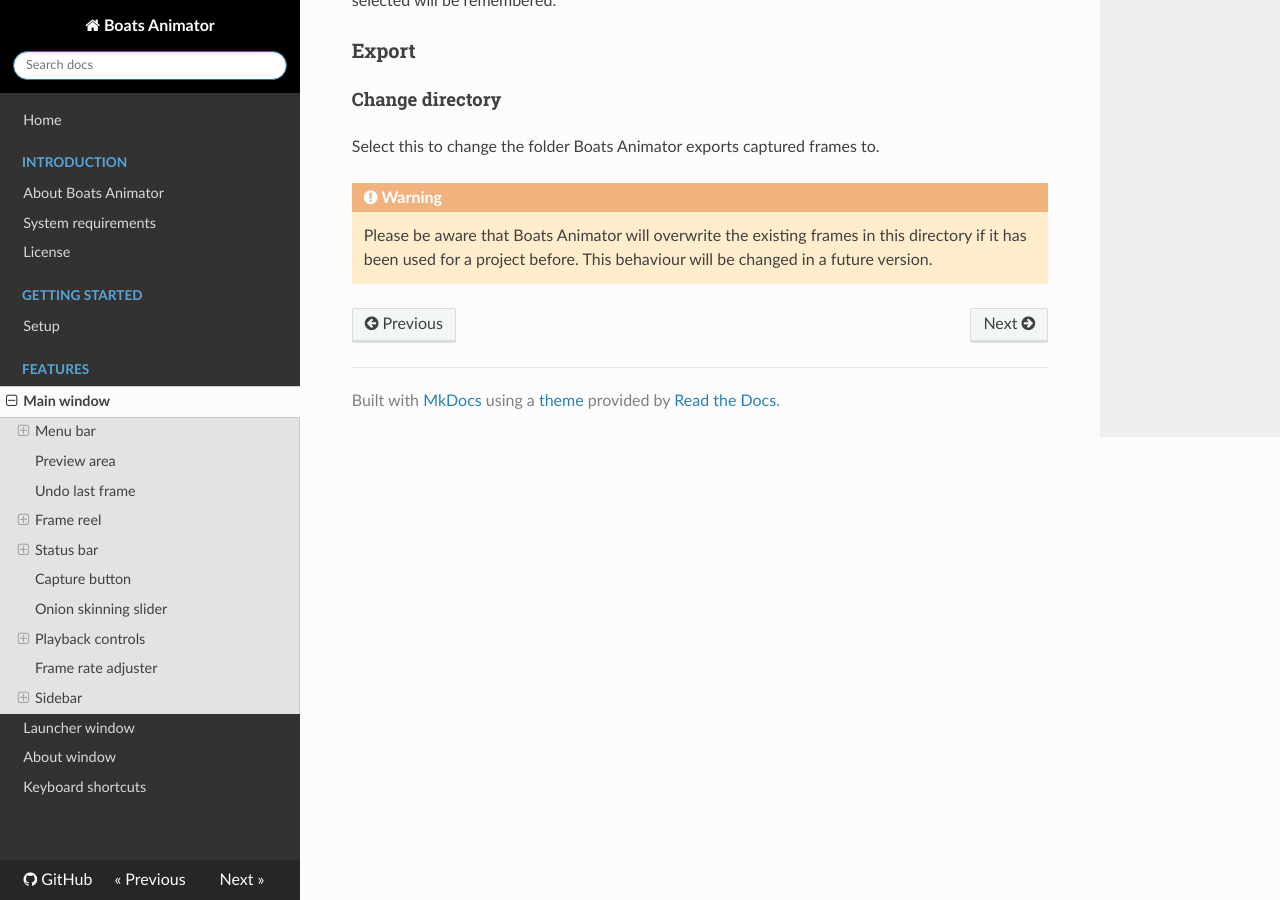
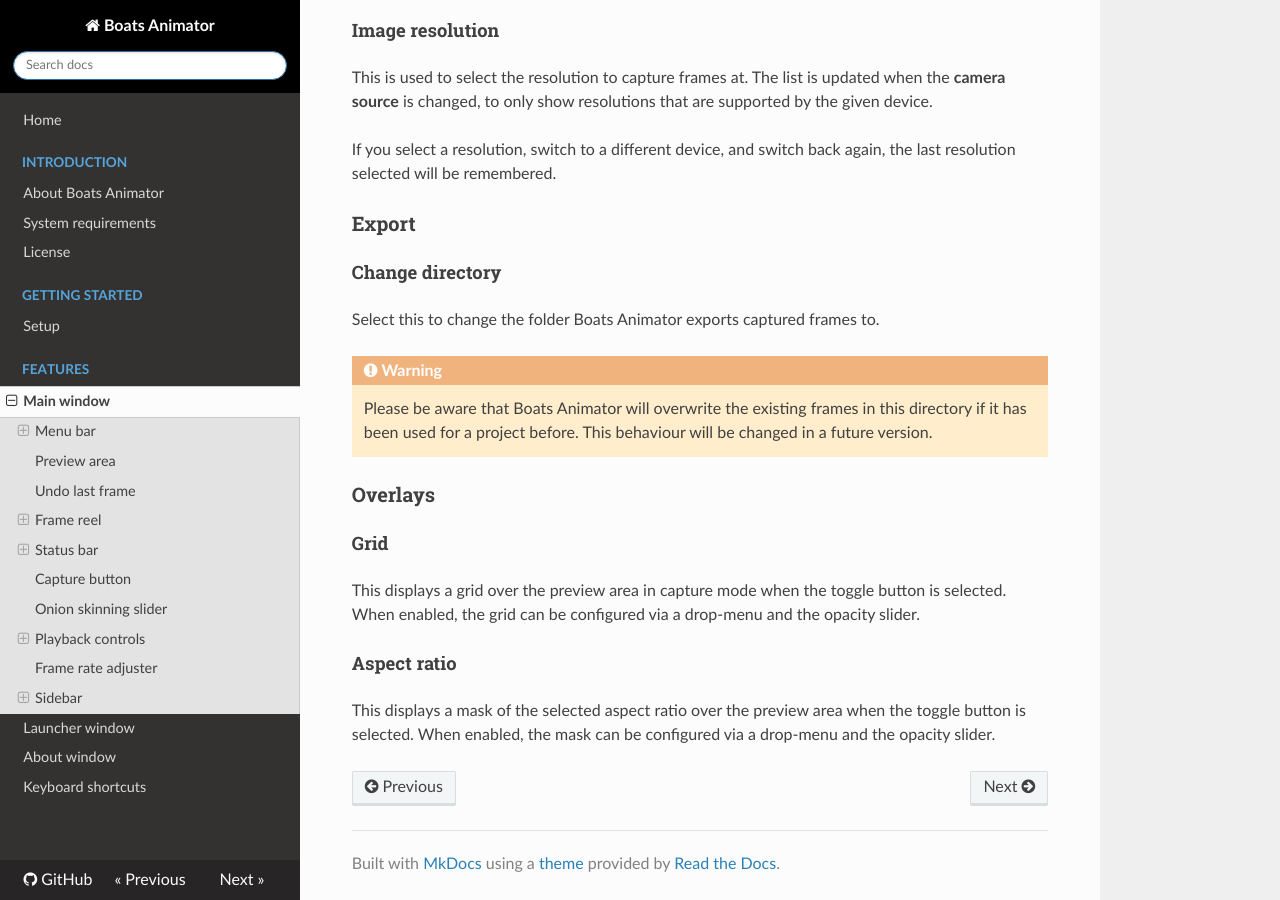
Before and after one commit to charlielee/boats-animator, an MkDocs documentation site: the page built from docs/features/main-window.md, in a window 1280 px wide and 900 px high, scrolled down 7819 px. Built offline with MkDocs 1.6.1, drawn with Linux system fonts in a browser that asks for light colours; nearby versions of some CDN libraries; old or Windows-style settings are respelled for this version of MkDocs; some of the changed text lies outside the part shown.

Commit message:
Documentation

```diff
--- a/docs/features/main-window.md
+++ b/docs/features/main-window.md
@@ -154,3 +154,11 @@
 
 !!! warning "Warning"
     Please be aware that Boats Animator will overwrite the existing frames in this directory if it has been used for a project before. This behaviour will be changed in a future version.
+
+### Overlays
+
+#### Grid
+This displays a grid over the preview area in capture mode when the toggle button is selected. When enabled, the grid can be configured via a drop-menu and the opacity slider.
+
+#### Aspect ratio
+This displays a mask of the selected aspect ratio over the preview area when the toggle button is selected. When enabled, the mask can be configured via a drop-menu and the opacity slider.
```
Also changed, not shown: docs/img/BA-0-9-0-screenshot-1-min.PNG (added), docs/img/main-window.png, docs/img/main-window.svg, docs/img/sidebar.png, 1 other file.
